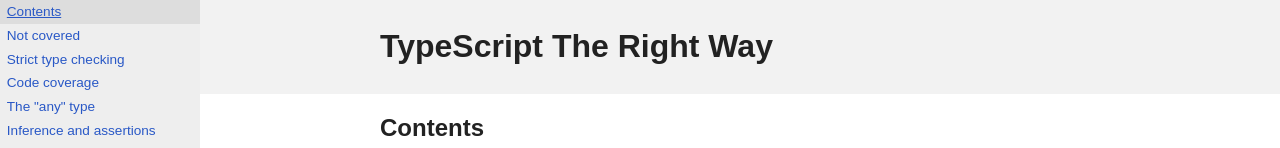
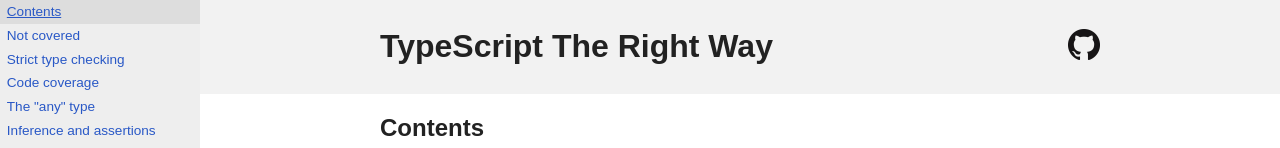
Before and after one commit to Droces/tstherightway, a website built with Parcel: page index.html in a window 1280 px wide. Shown: the top 148 px of the page. Built offline with nearby package versions, Linux system fonts and the light colour scheme; a web font is replaced by a local one.

Commit message:
Adds GitHub repo icon link

```diff
--- a/css/main.css
+++ b/css/main.css
@@ -187,7 +187,7 @@
 header,
 footer {
   background: #f2f2f2;
-  padding: 0.5em;
+  padding: 0.5em 0;
 }
 [id="sidebar"] {
   position: fixed;
@@ -246,6 +246,15 @@
   [id="small-device-button-sidebar"] {
     display: none;
   }
+}
+[id="github-link"] {
+  float: right;
+}
+[id="github-link"]::after {
+  display: none !important;
+}
+[id="github-link"] img {
+  width: 32px;
 }
 
 
--- a/index.html
+++ b/index.html
@@ -30,6 +30,13 @@
 <body>
   <header role="banner">
     <div role="presentation">
+      <a id="github-link"
+        href="https://github.com/Droces/tstherightway"
+        target="_blank"
+        title="View the repository on GitHub">
+        <img src="/img/github/GitHub-Mark-64px.png" alt="GitHub logo">
+      </a>
+
       <h1>TypeScript The Right Way</h1>
     </div>
   </header>
```
Also changed, not shown: img/github/GitHub-Mark-120px-plus.png (added), img/github/GitHub-Mark-32px.png (added), img/github/GitHub-Mark-64px.png (added), img/github/GitHub-Mark-Light-120px-plus.png (added), img/github/GitHub-Mark-Light-32px.png (added), img/github/GitHub-Mark-Light-64px.png (added).
